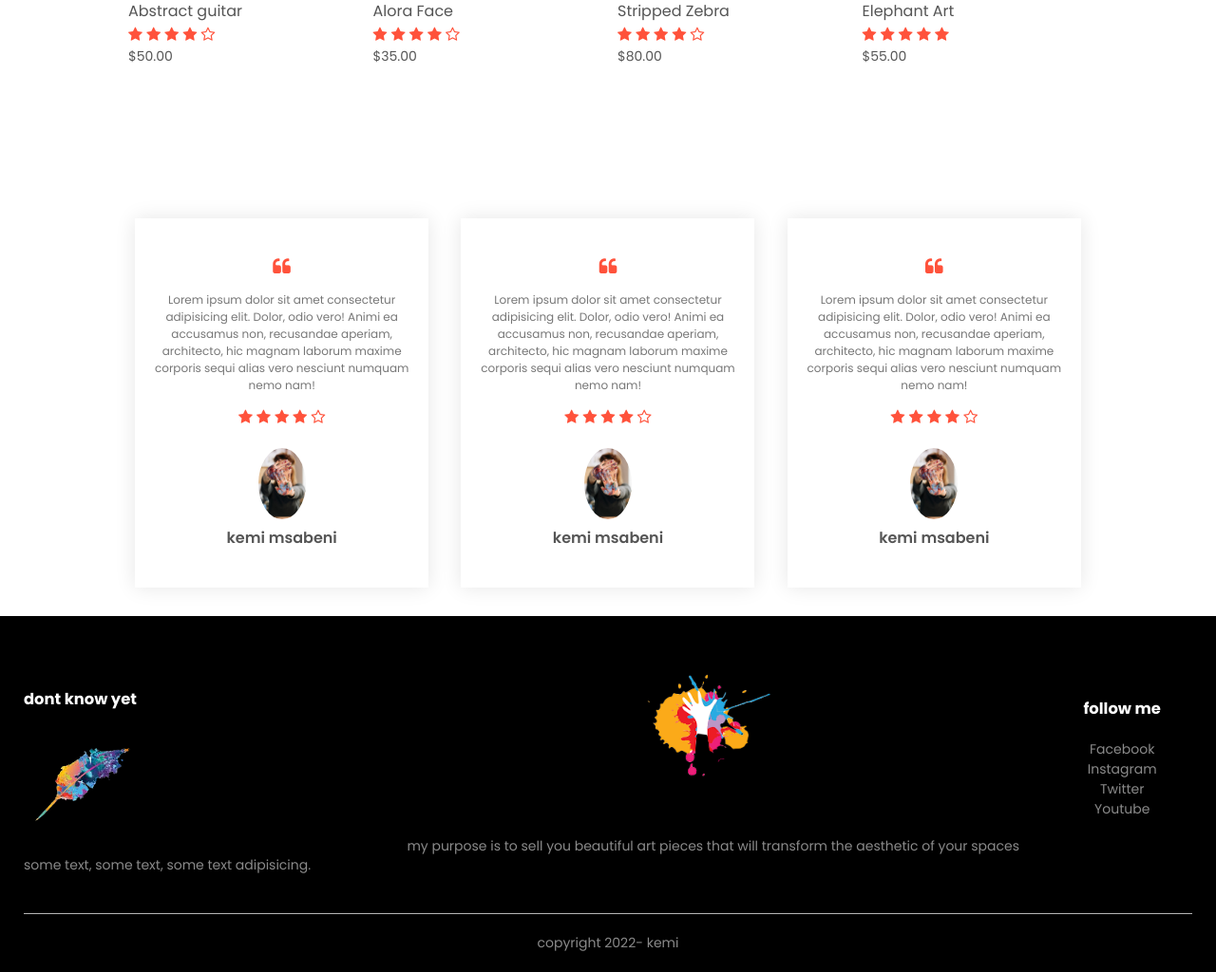
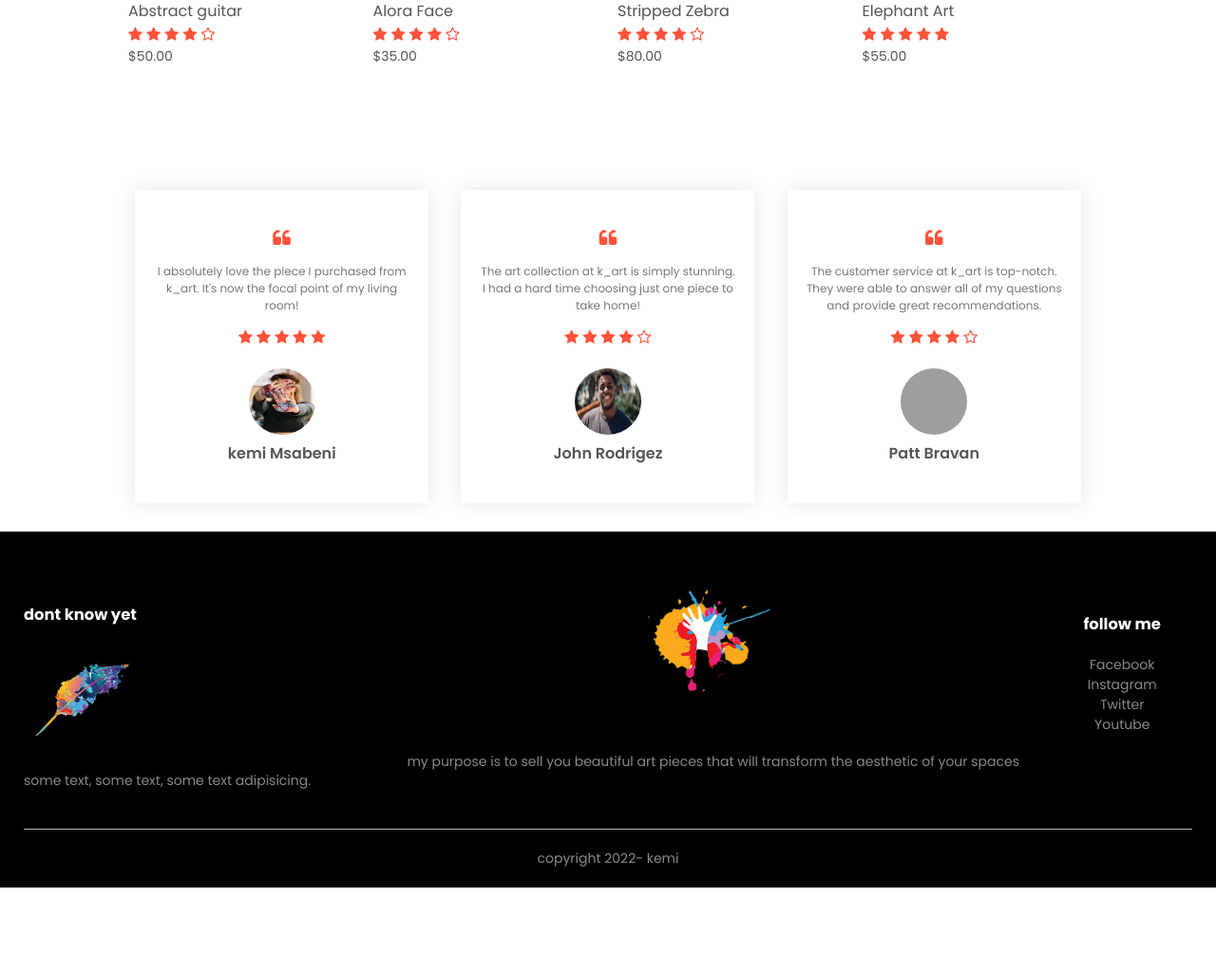
Before and after one commit to msabeni/k_art_frontend, a PHP site: page / in a window 1280 px wide. Shown: the part 1668-2692 px from the top of the page at 95% size. After the commit the page ends 2603 px from the top, so only its background shows below. Run offline with PHP 8.4, Linux system fonts and the light colour scheme; grey boxes are pictures that could not be loaded.

Commit message:
improve the testimonials section

```diff
--- a/index.html
+++ b/index.html
@@ -177,10 +177,22 @@
           <div class="col-3">
             <i class="fa fa-quote-left"></i>
             <p>
-              Lorem ipsum dolor sit amet consectetur adipisicing elit. Dolor,
-              odio vero! Animi ea accusamus non, recusandae aperiam, architecto,
-              hic magnam laborum maxime corporis sequi alias vero nesciunt
-              numquam nemo nam!
+              I absolutely love the piece I purchased from k_art. It's now the focal point of my living room!
+            </p>
+            <div class="rating">
+              <i class="fa fa-star"></i>
+              <i class="fa fa-star"></i>
+              <i class="fa fa-star"></i>
+              <i class="fa fa-star"></i>
+              <i class="fa fa-star"></i>
+            </div>
+            <img src="images/user-1.jpeg" alt="user-1" />
+            <h3>kemi Msabeni</h3>
+          </div>
+          <div class="col-3">
+            <i class="fa fa-quote-left"></i>
+            <p>
+              The art collection at k_art is simply stunning. I had a hard time choosing just one piece to take home!
             </p>
             <div class="rating">
               <i class="fa fa-star"></i>
@@ -189,16 +201,13 @@
               <i class="fa fa-star"></i>
               <i class="fa fa-star-o"></i>
             </div>
-            <img src="images/user-1.jpeg" alt="user-1" />
-            <h3>kemi msabeni</h3>
+            <img src="images/user-2.jpg" alt="user-1" />
+            <h3>John Rodrigez </h3>
           </div>
           <div class="col-3">
             <i class="fa fa-quote-left"></i>
             <p>
-              Lorem ipsum dolor sit amet consectetur adipisicing elit. Dolor,
-              odio vero! Animi ea accusamus non, recusandae aperiam, architecto,
-              hic magnam laborum maxime corporis sequi alias vero nesciunt
-              numquam nemo nam!
+              The customer service at k_art is top-notch. They were able to answer all of my questions and provide great recommendations.
             </p>
             <div class="rating">
               <i class="fa fa-star"></i>
@@ -207,26 +216,8 @@
               <i class="fa fa-star"></i>
               <i class="fa fa-star-o"></i>
             </div>
-            <img src="images/user-1.jpeg" alt="user-1" />
-            <h3>kemi msabeni</h3>
-          </div>
-          <div class="col-3">
-            <i class="fa fa-quote-left"></i>
-            <p>
-              Lorem ipsum dolor sit amet consectetur adipisicing elit. Dolor,
-              odio vero! Animi ea accusamus non, recusandae aperiam, architecto,
-              hic magnam laborum maxime corporis sequi alias vero nesciunt
-              numquam nemo nam!
-            </p>
-            <div class="rating">
-              <i class="fa fa-star"></i>
-              <i class="fa fa-star"></i>
-              <i class="fa fa-star"></i>
-              <i class="fa fa-star"></i>
-              <i class="fa fa-star-o"></i>
-            </div>
-            <img src="images/user-1.jpeg" alt="user-1" />
-            <h3>kemi msabeni</h3>
+            <img src="images/user-3.jpg" alt="user-1" />
+            <h3>Patt Bravan</h3>
           </div>
         </div>
       </div>
--- a/style.css
+++ b/style.css
@@ -147,7 +147,7 @@ h4 {
 
 /* ------ testimonial ----- */
 .testimonial {
-  padding-top: 100px;
+  padding-top: 70px;
 }
 .testimonial .col-3 {
   text-align: center;
@@ -157,7 +157,8 @@ h4 {
   transition: transform 0.5s;
 }
 .testimonial .col-3 img {
-  width: 50px;
+  width: 70px;
+  height: 70px;
   margin-top: 20px;
   border-radius: 50%;
 }
```
Also changed, not shown: images/user-2.jpg (added), 1 other file.
